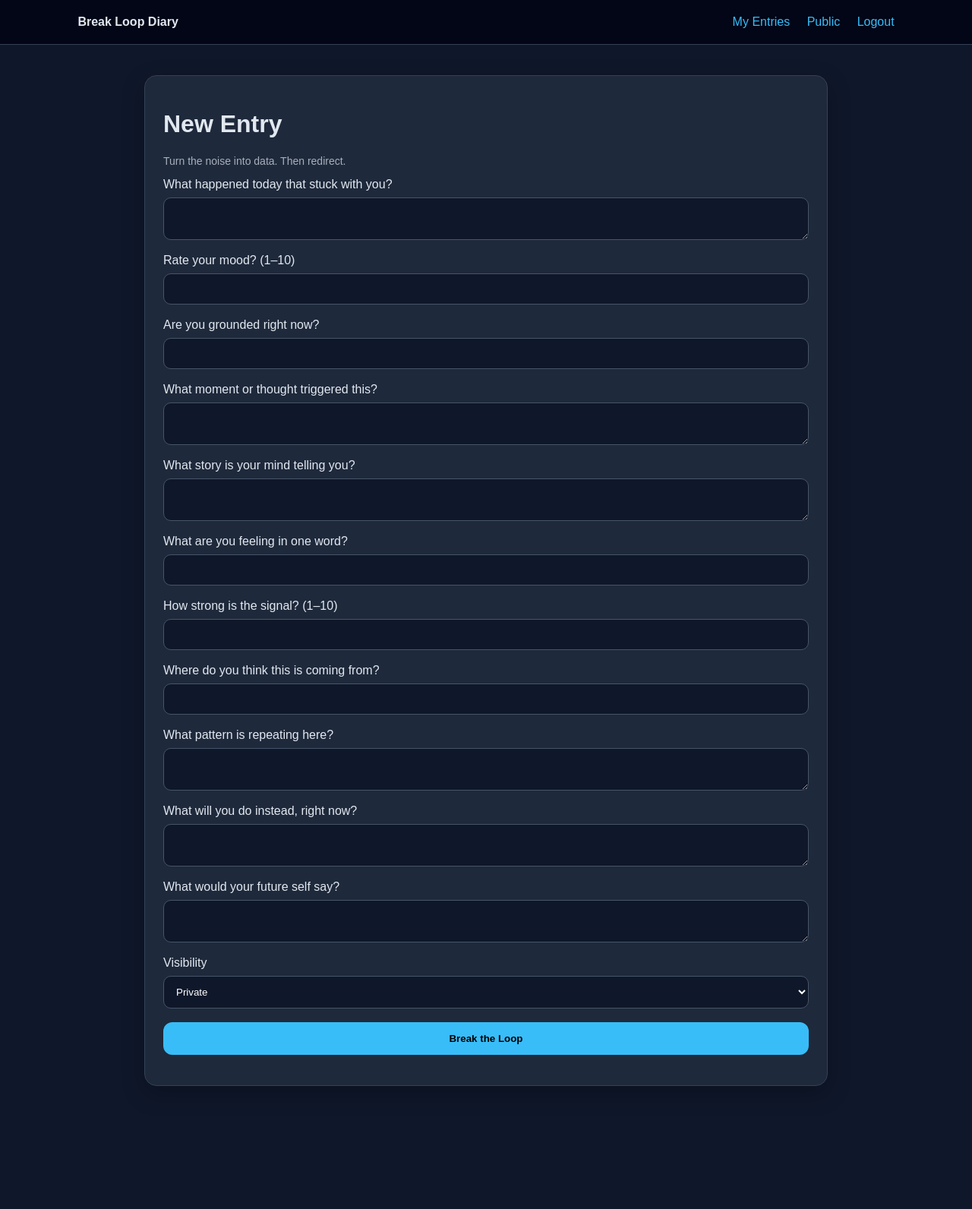
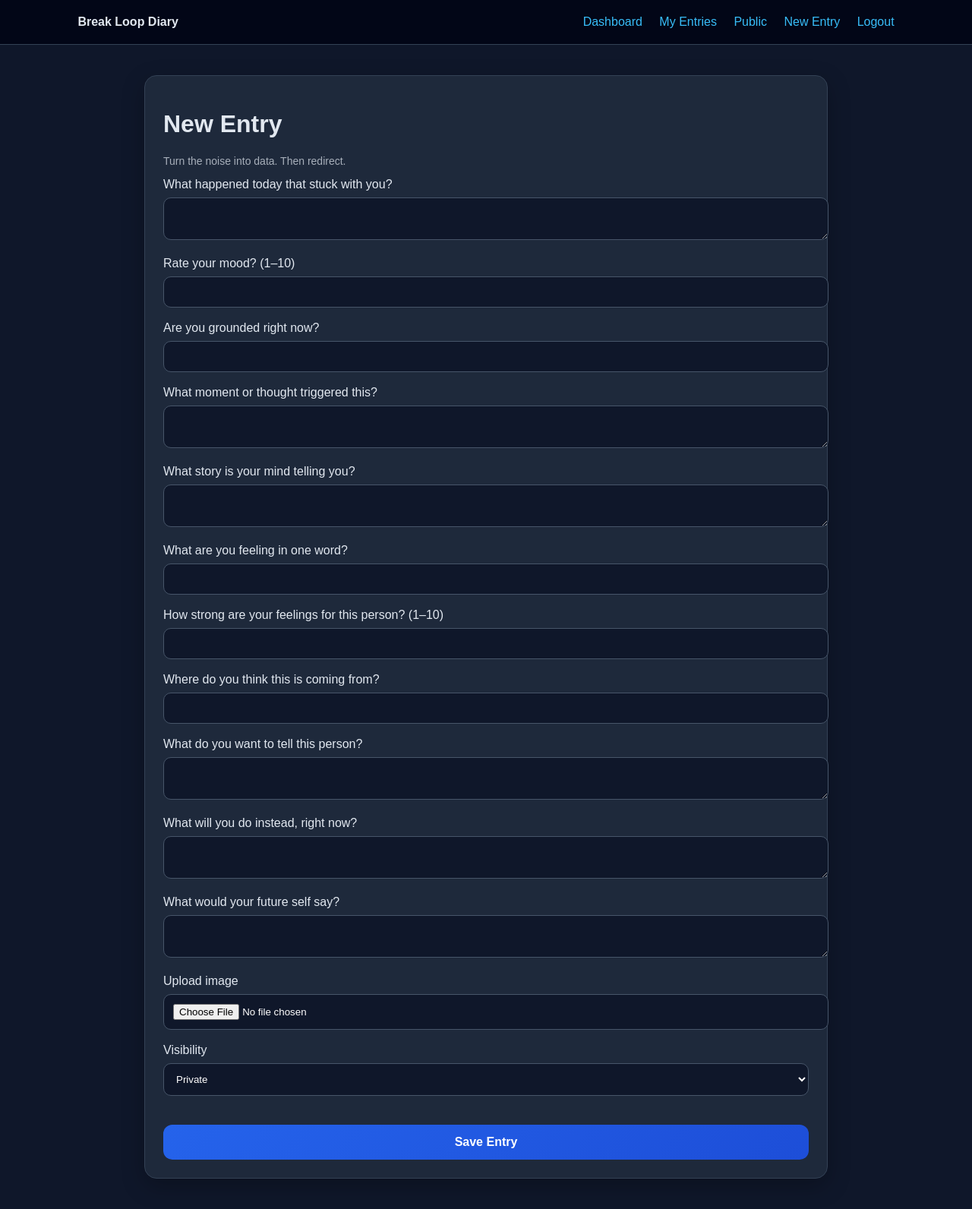
Before and after one commit to sperzuu-cyber/diary-app, a Flask app: page /new in a window 1280 px wide. Shown: the whole page at 76% size. Before the commit the page ends 1430 px from the top, so only its background shows below. Run offline with Flask 3, Linux system fonts and the light colour scheme; the visitor is signed in with stand-in values (Sample User, id 1).

Commit message:
UI improvements: updated labels (signal→feelings, loop→tell), added edit functionality, fixed form submission bug, improved entries display

```diff
--- a/app.py
+++ b/app.py
@@ -1,4 +1,6 @@
 from flask import Flask, render_template, request, redirect, url_for
+import os
+from werkzeug.utils import secure_filename
 from flask_login import LoginManager, UserMixin, login_user, logout_user, login_required, current_user
 from werkzeug.security import generate_password_hash, check_password_hash
 import sqlite3
@@ -6,6 +8,10 @@ from datetime import datetime
 
 app = Flask(__name__)
 app.secret_key = "change-this-to-something-random"
+UPLOAD_FOLDER = "static/uploads"
+app.config["UPLOAD_FOLDER"] = UPLOAD_FOLDER
+
+os.makedirs(UPLOAD_FOLDER, exist_ok=True)
 
 login_manager = LoginManager()
 login_manager.init_app(app)
@@ -33,6 +39,30 @@ def init_db():
     """)
 
     c.execute("""
+    CREATE TABLE IF NOT EXISTS entries (
+        id INTEGER PRIMARY KEY AUTOINCREMENT,
+        user_id INTEGER,
+        time TEXT,
+        day TEXT,
+        mood TEXT,
+        okay TEXT,
+        trigger TEXT,
+        thought TEXT,
+        feeling TEXT,
+        signal TEXT,
+        source TEXT,
+        loop TEXT,
+        redirect TEXT,
+        lesson TEXT,
+        visibility TEXT
+    )
+""")
+
+def init_db():
+    conn = db()
+    c = conn.cursor()
+
+    c.execute("""
         CREATE TABLE IF NOT EXISTS entries (
             id INTEGER PRIMARY KEY AUTOINCREMENT,
             user_id INTEGER,
@@ -51,6 +81,11 @@ def init_db():
             visibility TEXT
         )
     """)
+
+    try:
+        c.execute("ALTER TABLE entries ADD COLUMN image TEXT")
+    except sqlite3.OperationalError:
+        pass
 
     conn.commit()
     conn.close()
@@ -126,11 +161,19 @@ def new_entry():
         conn = db()
         c = conn.cursor()
 
+        image_file = request.files.get("image")
+        image_filename = None
+
+        if image_file and image_file.filename != "":
+            image_filename = secure_filename(image_file.filename)
+            image_path = os.path.join(app.config["UPLOAD_FOLDER"], image_filename)
+            image_file.save(image_path)
+
         c.execute("""
             INSERT INTO entries (
                 user_id, time, day, mood, okay, trigger, thought, feeling,
-                signal, source, loop, redirect, lesson, visibility
-            ) VALUES (?, ?, ?, ?, ?, ?, ?, ?, ?, ?, ?, ?, ?, ?)
+                signal, source, loop, redirect, lesson, visibility, image
+            ) VALUES (?, ?, ?, ?, ?, ?, ?, ?, ?, ?, ?, ?, ?, ?, ?)
         """, (
             current_user.id,
             datetime.now().strftime("%Y-%m-%d %H:%M"),
@@ -145,7 +188,8 @@ def new_entry():
             request.form["loop"],
             request.form["redirect"],
             request.form["lesson"],
-            request.form["visibility"]
+            request.form["visibility"],
+            image_filename
         ))
 
         conn.commit()
@@ -195,6 +239,94 @@ def delete_entry(entry_id):
 
     return redirect(url_for("entries"))
 
+@app.route("/edit/<int:entry_id>", methods=["GET", "POST"])
+@login_required
+def edit_entry(entry_id):
+    conn = db()
+    c = conn.cursor()
+
+    c.execute("SELECT * FROM entries WHERE id = ? AND user_id = ?", (entry_id, current_user.id))
+    entry = c.fetchone()
+
+    if not entry:
+        conn.close()
+        return redirect(url_for("entries"))
+
+    if request.method == "POST":
+        c.execute("""
+            UPDATE entries
+            SET day = ?, mood = ?, okay = ?, trigger = ?, thought = ?, feeling = ?,
+                signal = ?, source = ?, loop = ?, redirect = ?, lesson = ?, visibility = ?
+            WHERE id = ? AND user_id = ?
+        """, (
+            request.form["day"],
+            request.form["mood"],
+            request.form["okay"],
+            request.form["trigger"],
+            request.form["thought"],
+            request.form["feeling"],
+            request.form["signal"],
+            request.form["source"],
+            request.form["loop"],
+            request.form["redirect"],
+            request.form["lesson"],
+            request.form["visibility"],
+            entry_id,
+            current_user.id
+        ))
+
+        conn.commit()
+        conn.close()
+        return redirect(url_for("entries"))
+
+    conn.close()
+    return render_template("edit.html", entry=entry)
+
+
+@app.route("/dashboard")
+@login_required
+def dashboard():
+    conn = db()
+    c = conn.cursor()
+
+    c.execute("SELECT COUNT(*) FROM entries WHERE user_id = ?", (current_user.id,))
+    total_entries = c.fetchone()[0]
+
+    c.execute("""
+        SELECT ROUND(AVG(CAST(mood AS INTEGER)), 1)
+        FROM entries
+        WHERE user_id = ? AND mood != ''
+    """, (current_user.id,))
+    average_mood = c.fetchone()[0]
+
+    c.execute("""
+        SELECT trigger, COUNT(*) as count
+        FROM entries
+        WHERE user_id = ? AND trigger != ''
+        GROUP BY trigger
+        ORDER BY count DESC
+        LIMIT 1
+    """, (current_user.id,))
+    common_trigger = c.fetchone()
+
+    c.execute("""
+        SELECT visibility, COUNT(*)
+        FROM entries
+        WHERE user_id = ?
+        GROUP BY visibility
+    """, (current_user.id,))
+    visibility_stats = c.fetchall()
+
+    conn.close()
+
+    return render_template(
+        "dashboard.html",
+        total_entries=total_entries,
+        average_mood=average_mood,
+        common_trigger=common_trigger,
+        visibility_stats=visibility_stats
+    )
+
 if __name__ == "__main__":
     init_db()
     app.run(host="0.0.0.0", port=5000, debug=True)
--- a/static/styles.css
+++ b/static/styles.css
@@ -81,3 +81,114 @@ button:hover {
 .error {
     color: #f87171;
 }
+.stats-grid {
+    display: grid;
+    grid-template-columns: repeat(4, 1fr);
+    gap: 18px;
+    margin-top: 30px;
+}
+
+.stat-card {
+    background: #111827;
+    border: 1px solid #253047;
+    border-radius: 18px;
+    padding: 22px;
+    text-align: center;
+    box-shadow: 0 10px 25px rgba(0, 0, 0, 0.25);
+}
+
+.stat-card h3 {
+    font-size: 14px;
+    color: #9ca3af;
+    margin-bottom: 12px;
+}
+
+.stat-card p {
+    font-size: 32px;
+    font-weight: bold;
+    color: #f9fafb;
+    margin: 0;
+}
+
+.insight-box {
+    margin-top: 28px;
+    background: linear-gradient(135deg, #111827, #1f2937);
+    border: 1px solid #374151;
+    border-radius: 18px;
+    padding: 24px;
+}
+
+.insight-box h2 {
+    margin-top: 0;
+}
+
+.insight-box p {
+    font-size: 18px;
+    line-height: 1.6;
+}
+
+.insight-box span {
+    color: #9ca3af;
+}
+
+.actions {
+    display: flex;
+    gap: 14px;
+    margin-top: 28px;
+}
+
+.button-link {
+    background: #2563eb;
+    color: white;
+    padding: 12px 18px;
+    border-radius: 12px;
+    text-decoration: none;
+    font-weight: bold;
+}
+
+.button-link:hover {
+    background: #1d4ed8;
+}
+
+@media (max-width: 900px) {
+    .stats-grid {
+        grid-template-columns: repeat(2, 1fr);
+    }
+}
+
+@media (max-width: 500px) {
+    .stats-grid {
+        grid-template-columns: 1fr;
+    }
+
+    .actions {
+        flex-direction: column;
+    }
+}
+
+.entry-image {
+    width: 100%;
+    max-height: 350px;
+    object-fit: cover;
+    border-radius: 16px;
+    margin: 15px 0;
+}
+
+.primary-btn {
+    width: 100%;
+    margin-top: 20px;
+    padding: 14px;
+    border-radius: 12px;
+    border: none;
+    background: linear-gradient(135deg, #2563eb, #1d4ed8);
+    color: white;
+    font-size: 16px;
+    font-weight: bold;
+    cursor: pointer;
+    transition: 0.2s;
+}
+
+.primary-btn:hover {
+    transform: scale(1.02);
+    background: linear-gradient(135deg, #1d4ed8, #1e40af);
+}
--- a/templates/new.html
+++ b/templates/new.html
@@ -1,25 +1,16 @@
-<link rel="stylesheet" href="{{ url_for('static', filename='styles.css') }}">
+{% extends "base.html" %}
 
-<div class="nav">
-    <strong>Break Loop Diary</strong>
-    <div>
-        <a href="/entries">My Entries</a>
-        <a href="/public">Public</a>
-        <a href="/logout">Logout</a>
-    </div>
-</div>
-
-<div class="container">
+{% block content %}
     <div class="card">
         <h1>New Entry</h1>
         <p class="small">Turn the noise into data. Then redirect.</p>
 
-        <form method="POST">
+        <form method="POST" enctype="multipart/form-data">
             <label>What happened today that stuck with you?</label>
             <textarea name="day"></textarea>
 
             <label>Rate your mood? (1–10)</label>
-            <input name="mood">
+            <input type="number" name="mood" min="1" max="10" required>
 
             <label>Are you grounded right now?</label>
             <input name="okay">
@@ -32,14 +23,14 @@
 
             <label>What are you feeling in one word?</label>
             <input name="feeling">
-
-            <label>How strong is the signal? (1–10)</label>
-            <input name="signal">
+<!-- Changed signal to how strong are your feelings -->
+            <label>How strong are your feelings for this person? (1–10)</label>
+            <input type="number" name="signal" min="1" max="10">
 
             <label>Where do you think this is coming from?</label>
             <input name="source">
-
-            <label>What pattern is repeating here?</label>
+<!-- changed pattern to what do you want to tell this person -->
+            <label>What do you want to tell this person?</label>
             <textarea name="loop"></textarea>
 
             <label>What will you do instead, right now?</label>
@@ -48,13 +39,16 @@
             <label>What would your future self say?</label>
             <textarea name="lesson"></textarea>
 
+            <label>Upload image</label>
+            <input type="file" name="image" accept="image/*">
+
             <label>Visibility</label>
             <select name="visibility">
                 <option value="private">Private</option>
                 <option value="public">Public</option>
             </select>
 
-            <button>Break the Loop</button>
+            <button type="submit" class="primary-btn">Save Entry</button>
         </form>
     </div>
-</div>
+{% endblock %}
```
Also changed, not shown: templates/entries.html (+13 -15 lines), templates/public.html (+6 -14 lines).
